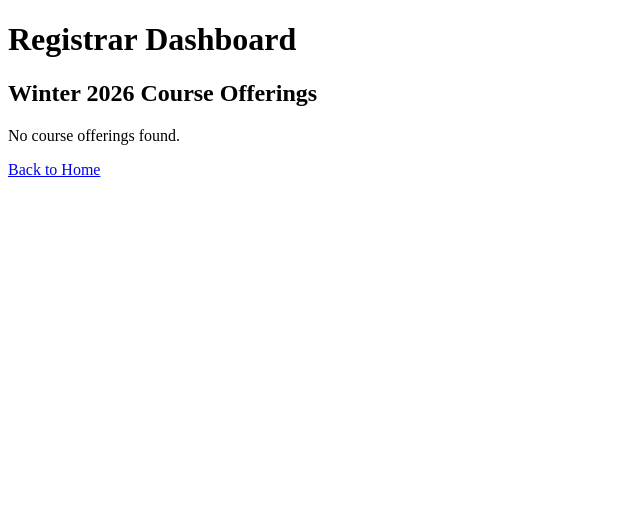
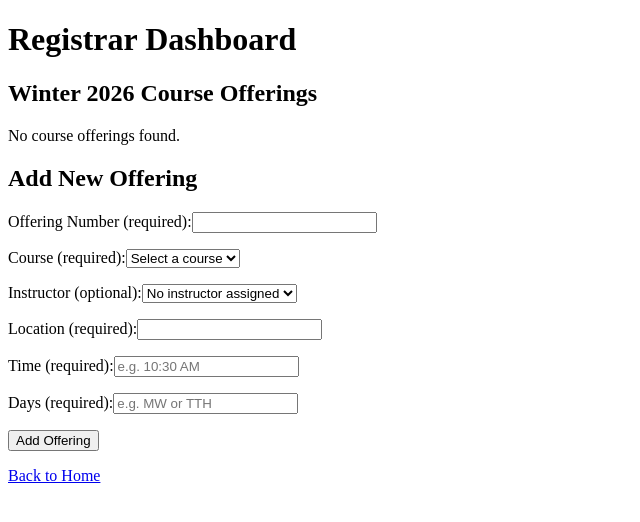
Before and after one commit to dtsmith003-design/Exam, a Node server app: page /registrar/ in a window 1280 px wide. Shown: the top 522 px of the page, without its empty margins (0-640 px from the left). Run offline with Node 20, Linux system fonts and the light colour scheme; data that the repository does not hold is empty; some libraries are stand-ins or nearby versions.

Commit message:
Add registrar offering management for Part 4

```diff
--- a/routes/registrar.js
+++ b/routes/registrar.js
@@ -7,6 +7,7 @@ router.get('/', (req, res) => {
         SELECT
             Offering.OfferNo,
             Offering.CourseNo,
+            Offering.FacSSN,
             Faculty.FacFirstName || ' ' || Faculty.FacLastName AS Instructor,
             Offering.OffLocation,
             Offering.OffTime,
@@ -23,9 +24,301 @@ router.get('/', (req, res) => {
             return res.status(500).send(err.message);
         }
 
-        res.render('registrar', {
-            title: 'Registrar Dashboard',
-            offerings: offerings
+        const coursesSQL = `
+            SELECT CourseNo, CrsDesc, CrsUnits
+            FROM Course
+            ORDER BY CourseNo
+        `;
+
+        const facultySQL = `
+            SELECT FacSSN, FacFirstName, FacLastName
+            FROM Faculty
+            ORDER BY FacLastName, FacFirstName
+        `;
+
+        db.all(coursesSQL, [], (err, courses) => {
+            if (err) {
+                return res.status(500).send(err.message);
+            }
+
+            db.all(facultySQL, [], (err, faculty) => {
+                if (err) {
+                    return res.status(500).send(err.message);
+                }
+
+                res.render('registrar', {
+                    title: 'Registrar Dashboard',
+                    offerings: offerings,
+                    courses: courses,
+                    faculty: faculty
+                });
+            });
+        });
+    });
+});
+
+router.post('/add', (req, res) => {
+    const {
+        OfferNo, CourseNo, FacSSN,
+        OffLocation, OffTime, OffDays
+    } = req.body;
+
+    const offerNumber = Number(OfferNo);
+    const location = String(OffLocation ?? '').trim();
+    const time = String(OffTime ?? '').trim();
+    const days = String(OffDays ?? '').trim();
+    const instructor = FacSSN || null;
+
+    if (
+        !Number.isSafeInteger(offerNumber) ||
+        offerNumber <= 0 ||
+        !CourseNo ||
+        !location || location.length > 50 ||
+        !time || time.length > 50 ||
+        !days || days.length > 20
+    ) {
+        return res.status(400).send('Invalid offering information');
+    }
+
+    db.get(
+        'SELECT CourseNo FROM Course WHERE CourseNo = ?',
+        [CourseNo],
+        (err, course) => {
+            if (err) return res.status(500).send(err.message);
+            if (!course) return res.status(400).send('Invalid course');
+
+            const insertOffering = () => {
+                const sql = `
+                    INSERT INTO Offering
+                    (OfferNo, CourseNo, OffTerm, OffYear,
+                     OffLocation, OffTime, FacSSN, OffDays)
+                    VALUES (?, ?, 'WINTER', 2026, ?, ?, ?, ?)
+                `;
+
+                db.run(
+                    sql,
+                    [offerNumber, CourseNo, location, time, instructor, days],
+                    function(err) {
+                        if (err) {
+                            if (err.code === 'SQLITE_CONSTRAINT') {
+                                return res.status(400).send(
+                                    'Offering number already exists or data violates a database constraint'
+                                );
+                            }
+                            return res.status(500).send(err.message);
+                        }
+
+                        res.redirect('/registrar');
+                    }
+                );
+            };
+
+            if (!instructor) {
+                return insertOffering();
+            }
+
+            db.get(
+                'SELECT FacSSN FROM Faculty WHERE FacSSN = ?',
+                [instructor],
+                (err, faculty) => {
+                    if (err) return res.status(500).send(err.message);
+                    if (!faculty) {
+                        return res.status(400).send('Invalid instructor');
+                    }
+
+                    insertOffering();
+                }
+            );
+        }
+    );
+});
+
+router.get('/edit', (req, res) => {
+    const offerNo = req.query.OfferNo;
+
+    if (!offerNo) {
+        return res.status(400).send('Offering number is required');
+    }
+
+    const offeringSQL = `
+        SELECT OfferNo, CourseNo, FacSSN,
+               OffLocation, OffTime, OffDays
+        FROM Offering
+        WHERE OfferNo = ?
+          AND OffTerm = 'WINTER'
+          AND OffYear = 2026
+    `;
+
+    db.get(offeringSQL, [offerNo], (err, offering) => {
+        if (err) {
+            return res.status(500).send(err.message);
+        }
+
+        if (!offering) {
+            return res.status(404).send('Winter 2026 offering not found');
+        }
+
+        const facultySQL = `
+            SELECT FacSSN, FacFirstName, FacLastName
+            FROM Faculty
+            ORDER BY FacLastName, FacFirstName
+        `;
+
+        db.all(facultySQL, [], (err, faculty) => {
+            if (err) {
+                return res.status(500).send(err.message);
+            }
+
+            res.render('registrar_edit', {
+                title: 'Edit Offering',
+                offering: offering,
+                faculty: faculty
+            });
+        });
+    });
+});
+
+router.post('/edit', (req, res) => {
+    const { OfferNo, FacSSN, OffLocation, OffTime, OffDays } = req.body;
+
+    const location = String(OffLocation ?? '').trim();
+    const time = String(OffTime ?? '').trim();
+    const days = String(OffDays ?? '').trim();
+    const instructor = FacSSN || null;
+
+    if (
+        !OfferNo ||
+        !location || location.length > 50 ||
+        !time || time.length > 50 ||
+        !days || days.length > 20
+    ) {
+        return res.status(400).send('Invalid offering information');
+    }
+
+    const updateOffering = () => {
+        const sql = `
+            UPDATE Offering
+            SET FacSSN = ?,
+                OffLocation = ?,
+                OffTime = ?,
+                OffDays = ?
+            WHERE OfferNo = ?
+              AND OffTerm = 'WINTER'
+              AND OffYear = 2026
+        `;
+
+        db.run(
+            sql,
+            [instructor, location, time, days, OfferNo],
+            function(err) {
+                if (err) {
+                    return res.status(500).send(err.message);
+                }
+
+                if (this.changes === 0) {
+                    return res.status(404).send('Winter 2026 offering not found');
+                }
+
+                res.redirect('/registrar');
+            }
+        );
+    };
+
+    if (!instructor) {
+        return updateOffering();
+    }
+
+    db.get(
+        'SELECT FacSSN FROM Faculty WHERE FacSSN = ?',
+        [instructor],
+        (err, faculty) => {
+            if (err) {
+                return res.status(500).send(err.message);
+            }
+
+            if (!faculty) {
+                return res.status(400).send('Invalid instructor');
+            }
+
+            updateOffering();
+        }
+    );
+});
+
+router.post('/cancel', (req, res) => {
+    const offerNo = req.body.OfferNo;
+
+    if (!offerNo) {
+        return res.status(400).send('Offering number is required');
+    }
+
+    db.serialize(() => {
+        db.run('BEGIN TRANSACTION', (err) => {
+            if (err) {
+                return res.status(500).send(err.message);
+            }
+
+            const rollback = (status, message) => {
+                db.run('ROLLBACK', (rollbackErr) => {
+                    if (rollbackErr) {
+                        console.error('Rollback failed:', rollbackErr);
+                    }
+                    res.status(status).send(message);
+                });
+            };
+
+            const checkSQL = `
+                SELECT OfferNo
+                FROM Offering
+                WHERE OfferNo = ?
+                  AND OffTerm = 'WINTER'
+                  AND OffYear = 2026
+            `;
+
+            db.get(checkSQL, [offerNo], (err, offering) => {
+                if (err) {
+                    return rollback(500, err.message);
+                }
+
+                if (!offering) {
+                    return rollback(404, 'Winter 2026 offering not found');
+                }
+
+                db.run(
+                    'DELETE FROM Enrollment WHERE OfferNo = ?',
+                    [offerNo],
+                    (err) => {
+                        if (err) {
+                            return rollback(500, err.message);
+                        }
+
+                        const deleteSQL = `
+                            DELETE FROM Offering
+                            WHERE OfferNo = ?
+                              AND OffTerm = 'WINTER'
+                              AND OffYear = 2026
+                        `;
+
+                        db.run(deleteSQL, [offerNo], function(err) {
+                            if (err) {
+                                return rollback(500, err.message);
+                            }
+
+                            if (this.changes === 0) {
+                                return rollback(404, 'Offering not found');
+                            }
+
+                            db.run('COMMIT', (err) => {
+                                if (err) {
+                                    return rollback(500, err.message);
+                                }
+
+                                res.redirect('/registrar');
+                            });
+                        });
+                    }
+                );
+            });
         });
     });
 });
--- a/views/registrar.pug
+++ b/views/registrar.pug
@@ -15,6 +15,7 @@ block content
           th Location
           th Time
           th Days
+          th Action
       tbody
         each item in (offerings)
           tr
@@ -24,8 +25,49 @@ block content
             td= item.OffLocation
             td= item.OffTime
             td= item.OffDays
+            td
+              a(href=`/registrar/edit?OfferNo=${encodeURIComponent(item.OfferNo)}`) Edit
+              form(action="/registrar/cancel" method="POST" onsubmit="return confirm('Are you sure you want to cancel this offering? All enrollments in this offering will also be removed.')")
+                input(type="hidden" name="OfferNo" value=item.OfferNo)
+                button(type="submit") Cancel
+
   else
     p No course offerings found.
 
+  h2 Add New Offering
+
+  form(action="/registrar/add" method="POST")
+    p
+      label(for="offerNo") Offering Number (required):
+      input#offerNo(type="number" name="OfferNo" min="1" step="1" required)
+
+    p
+      label(for="courseNo") Course (required):
+      select#courseNo(name="CourseNo" required)
+        option(value="" disabled selected) Select a course
+        each course in (courses)
+          option(value=course.CourseNo)= course.CourseNo + ' - ' + course.CrsDesc + ' (' + course.CrsUnits + ' credits)'
+
+    p
+      label(for="facultyID") Instructor (optional):
+      select#facultyID(name="FacSSN")
+        option(value="") No instructor assigned
+        each instructor in (faculty)
+          option(value=instructor.FacSSN)= instructor.FacFirstName + ' ' + instructor.FacLastName
+
+    p
+      label(for="location") Location (required):
+      input#location(type="text" name="OffLocation" maxlength="50" required)
+
+    p
+      label(for="time") Time (required):
+      input#time(type="text" name="OffTime" maxlength="50" placeholder="e.g. 10:30 AM" required)
+
+    p
+      label(for="days") Days (required):
+      input#days(type="text" name="OffDays" maxlength="20" placeholder="e.g. MW or TTH" required)
+
+    p
+      button(type="submit") Add Offering
   p
-    a(href="/") Back to Home
+      a(href="/") Back to Home
```
Also changed, not shown: views/registrar_edit.pug (added, +57 -0 lines).
